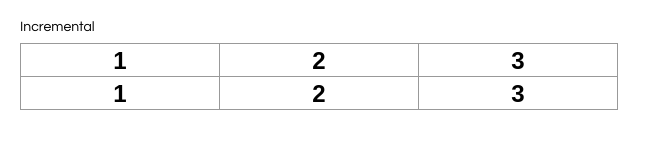
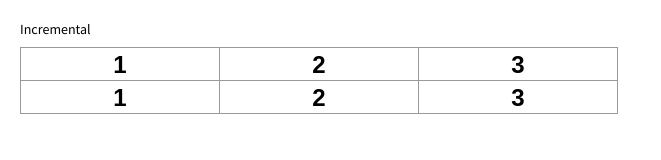
Before and after one commit to bexedmondson/incremental, a React app: page / in a window 1280 px wide. Shown: the full height of the page, 0-661 px from the left. Built offline with nearby package versions, Linux system fonts and the light colour scheme.

Commit message:
better font

```diff
--- a/public/index.html
+++ b/public/index.html
@@ -3,6 +3,7 @@
   <head>
     <meta charset="utf-8" />
     <link rel="icon" href="%PUBLIC_URL%/favicon.ico" />
+    <link href='https://fonts.googleapis.com/css?family=Source+Sans+Pro' rel='stylesheet' type='text/css'>
     <meta name="viewport" content="width=device-width, initial-scale=1" />
     <meta name="theme-color" content="#000000" />
     <meta
--- a/src/index.css
+++ b/src/index.css
@@ -1,5 +1,5 @@
 body {
-  font: 14px "Century Gothic", Futura, sans-serif;
+  font: 14px "Source Sans Pro", sans-serif;
   margin: 20px;
 }
 
```
